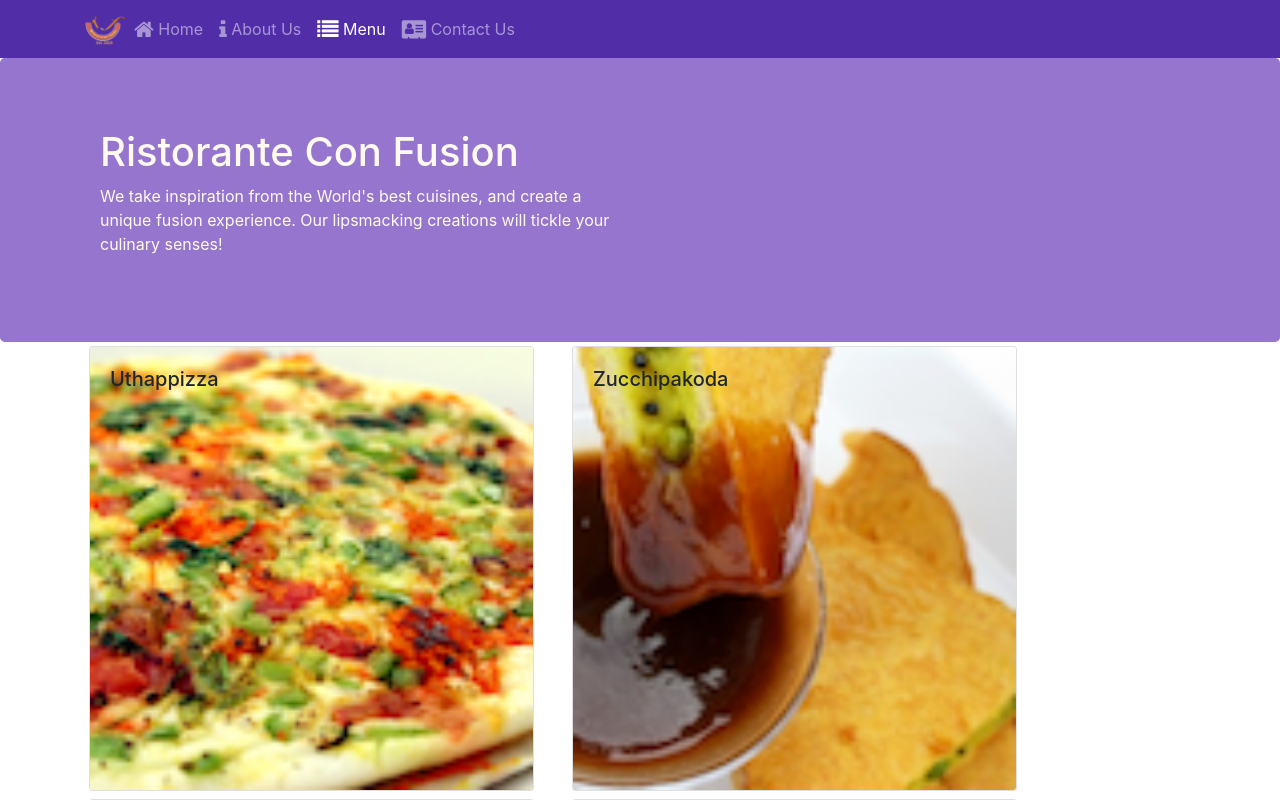
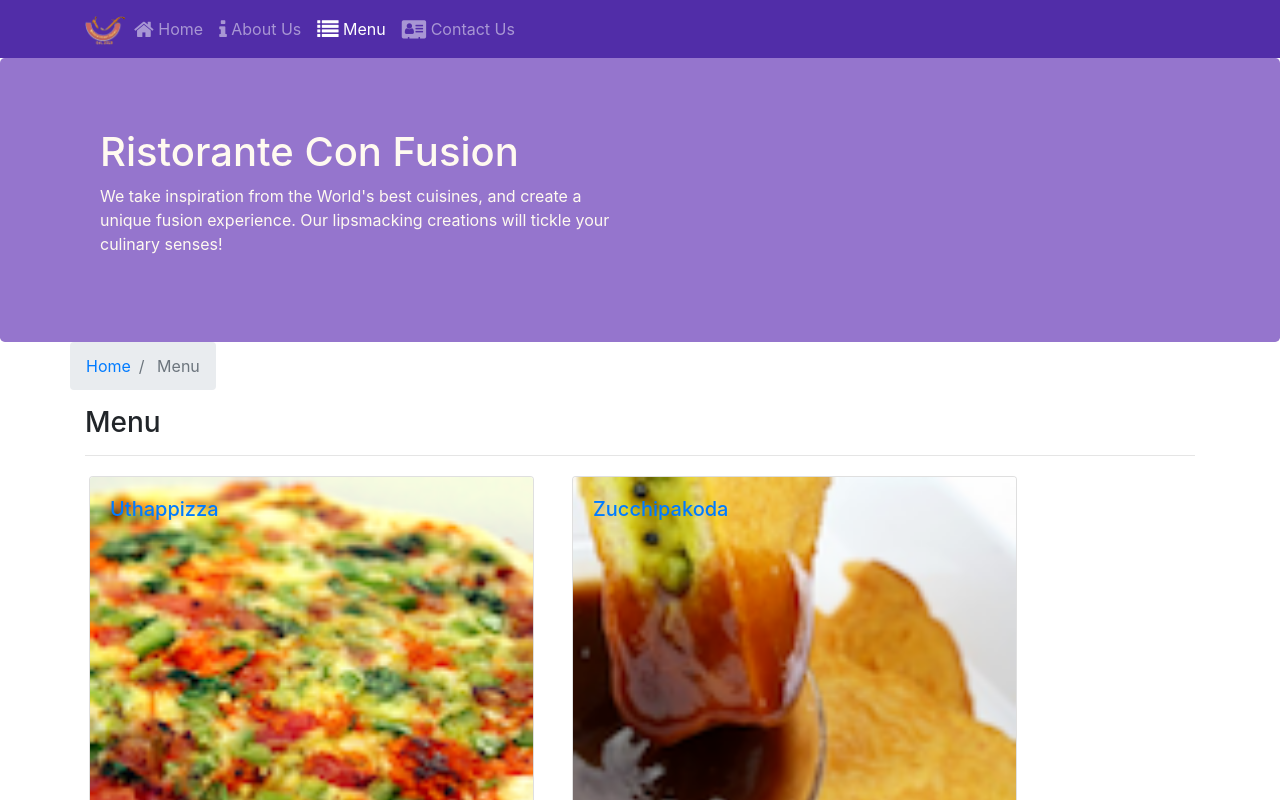
Before and after one commit to vp-art/confusion, a React (Create React App) app: page /menu in a window 1280 px wide. Shown: the top 800 px of the page. Built offline with nearby package versions, Linux system fonts and the light colour scheme.

Commit message:
Single Page Application Part 2

```diff
--- a/src/components/ContactComponent.js
+++ b/src/components/ContactComponent.js
@@ -1,8 +1,20 @@
 import React from 'react';
+import { Breadcrumb, BreadcrumbItem } from 'reactstrap';
+import { Link } from 'react-router-dom';
 
 function Contact(props) {
     return(
         <div className="container">
+            <div className="row">
+                <Breadcrumb>
+                    <BreadcrumbItem><Link to='/home'> Home </Link></BreadcrumbItem>
+                    <BreadcrumbItem active> Contact Us </BreadcrumbItem>
+                </Breadcrumb>
+                <div className="col-12">
+                    <h3>Contact Us</h3>
+                    <hr/>
+                </div>
+            </div>
             <div className="row row-content">
                 <div className="col-12">
                 <h3>Location Information</h3>
--- a/src/components/DishdetailComponent.js
+++ b/src/components/DishdetailComponent.js
@@ -1,5 +1,7 @@
 import React from 'react';
-import { Card, CardImg, CardText, CardBody, CardTitle, ListGroup, ListGroupItem } from 'reactstrap';
+import { Card, CardImg, CardText, CardBody, CardTitle,
+    ListGroup, ListGroupItem, BreadcrumbItem, Breadcrumb } from 'reactstrap';
+import { Link } from 'react-router-dom';
 
 function RenderDish({dish}) {
     if(dish!=null) {
@@ -43,11 +45,21 @@
         return (
             <div className="container">
                 <div className="row">
+                    <Breadcrumb>
+                        <BreadcrumbItem><Link to='/menu'> Menu </Link></BreadcrumbItem>
+                        <BreadcrumbItem active> {props.dish.name} </BreadcrumbItem>
+                    </Breadcrumb>
+                    <div className="col-12">
+                        <h3>{props.dish.name}</h3>
+                        <hr/>
+                    </div>
+                </div>
+                <div className="row">
                     <div className="col-12 col-md-5 m-1">
                         <RenderDish dish={props.dish} />
                     </div>
                     <div className="col-12 col-md-5 m-1">
-                        <RenderComments comments={props.dish.comments} />
+                        <RenderComments comments={props.comments} />
                     </div>
                 </div>
             </div>
--- a/src/components/MainComponent.js
+++ b/src/components/MainComponent.js
@@ -4,6 +4,7 @@
 import Header from './HeaderComponent';
 import Footer from './FooterComponent';
 import Home from './HomeComponent';
+import DishDetail from './DishdetailComponent';
 import { DISHES } from '../shared/dishes';
 import { COMMENTS } from '../shared/comments';
 import { PROMOTIONS } from '../shared/promotions';
@@ -35,6 +36,14 @@
         />
       );
     }
+
+    const DishWithId = ({match}) => {
+      return (
+        <DishDetail dish={this.state.dishes.filter((dish) => dish.id === parseInt(match.params.dishId, 10))[0]}
+        comments={this.state.comments.filter((comment) => comment.dishId === parseInt(match.params.dishId, 10)) }/>
+      );
+    }
+
     return (
       <div className="App">
         <Header />
@@ -45,6 +54,7 @@
             <Switch>
               <Route path="/home" component={HomePage} />
               <Route exact path="/menu" component={() => <Menu dishes={this.state.dishes} />}/>
+              <Route path="/menu/:dishId" component={DishWithId} />
               <Route exact path="/contactus" component={Contact}/>
               <Redirect to="/home"/>
             </Switch>
--- a/src/components/MenuComponent.js
+++ b/src/components/MenuComponent.js
@@ -1,14 +1,18 @@
 import React from 'react';
 import { Card, CardImg, CardImgOverlay, CardText, CardBody,
-    CardTitle } from 'reactstrap';
+    CardTitle, Breadcrumb, BreadcrumbItem } from 'reactstrap';
+import { Link } from 'react-router-dom';
 
-function RenderMenuItems({ dish, onClick }) {
+ function RenderMenuItems({ dish, onClick }) {
     return (
-        <Card onClick={() => onClick(dish.id)}>
-            <CardImg width="100%" src={dish.image} alt={dish.name} />
-            <CardImgOverlay>
-                <CardTitle>{dish.name}</CardTitle>
-            </CardImgOverlay>
+        <Card>
+            {/* Remember to use `` in Link */}
+            <Link to={`/menu/${dish.id}`}>
+                <CardImg width="100%" src={dish.image} alt={dish.name} />
+                <CardImgOverlay>
+                    <CardTitle>{dish.name}</CardTitle>
+                </CardImgOverlay>
+            </Link>
         </Card>
     );
 }
@@ -17,13 +21,23 @@
     const menu =  props.dishes.map((dish) => {
         return (
             <div key={dish.id} className="col-12 col-md-5 m-1">
-                <RenderMenuItems dish={dish} onClick={props.onClick}/>
+                <RenderMenuItems dish={dish} />
             </div>
         );
     });
 
     return (
         <div className="container">
+            <div className="row">
+                <Breadcrumb>
+                    <BreadcrumbItem><Link to='/home'> Home </Link></BreadcrumbItem>
+                    <BreadcrumbItem active> Menu </BreadcrumbItem>
+                </Breadcrumb>
+                <div className="col-12">
+                    <h3>Menu</h3>
+                    <hr/>
+                </div>
+            </div>
             <div className="row">
                 {menu}
             </div>
```
